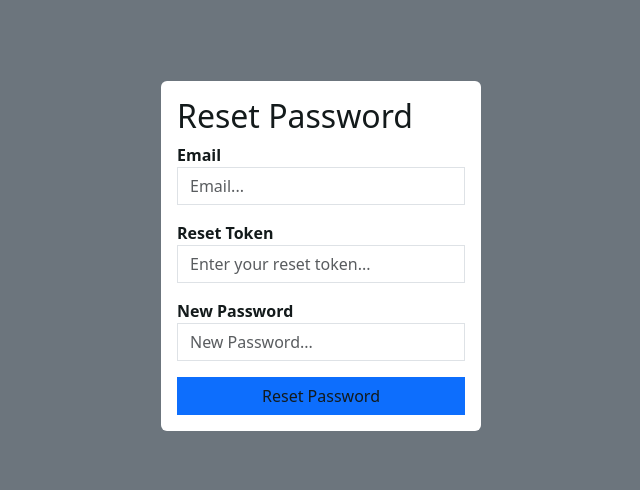
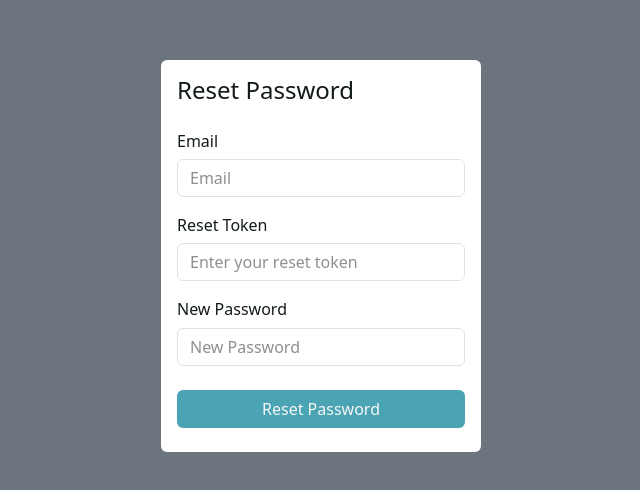
Before and after one commit to kin-kkoy/Atlas-Frontend, a React (Vite) app in the folder TravelItineraryPlanner/: page /reset-password in a window 1280 px wide. Shown: the part 144-634 px from the top of the page, without its empty margins (319-959 px from the left). Built offline with nearby package versions, Linux system fonts and the light colour scheme; no server answers.

Commit message:
applied ui to forgot password and reset password

```diff
--- a/TravelItineraryPlanner/src/ForgotPassword.jsx
+++ b/TravelItineraryPlanner/src/ForgotPassword.jsx
@@ -1,6 +1,7 @@
 import React, { useState } from 'react';
 import axiosInstance from './utils/axios';
 import { Link, useNavigate } from 'react-router-dom';
+import "./styles/ForgotPassword.css"
 
 function ForgotPassword() {
     const [email, setEmail] = useState('');
@@ -13,7 +14,6 @@ function ForgotPassword() {
             .then((response) => {
                 setMessage('Reset token sent! Redirecting to reset page...');
 
-                // Redirect to resetPassword page after 3 secs if request is successful
                 setTimeout(() => {
                     navigate('/reset-password');
                 }, 3000);
@@ -26,26 +26,26 @@ function ForgotPassword() {
 
     return (
         <div className="d-flex justify-content-center align-items-center bg-secondary vh-100">
-            <div className="bg-white p-3 rounded w-25">
-                <h2>Forgot Password</h2>
+            <div className="forgot-password-container bg-white p-3 rounded w-25">
+                <h3>Forgot Password</h3>
                 <form onSubmit={handleSubmit}>
-                    <div className="mb-3">
+                    <div className="mb-4 mt-3">
                         <label htmlFor="email">
-                            <strong>Email</strong>
+                            <h6>Email</h6>
                         </label>
                         <input
                             type="email"
-                            placeholder="Email..."
-                            className="form-control rounded-0"
+                            placeholder="Email"
+                            className="form-control"
                             onChange={(e) => setEmail(e.target.value)}
                         />
                     </div>
-                    <button type="submit" className="btn btn-warning w-100 rounded-0">
+                    <button type="submit" className="btn btn-create w-100 btn-default text-decoration-none">
                         Send Reset Link
                     </button>
-                    <p>
+                    <p className="haveaccountedy d-flex justify-content-center align-items-center mb-3">
                         Received code?
-                        <Link to="/reset-password"> Click here to reset</Link>
+                        <Link to="/reset-password" className="reset-link ms-2"> Click here to reset</Link>
                     </p>
                 </form>
                 {message && <p className="text-center">{message}</p>}
--- a/TravelItineraryPlanner/src/Login.jsx
+++ b/TravelItineraryPlanner/src/Login.jsx
@@ -7,7 +7,7 @@
     function Login() {
         const [email, setEmail] = useState();
         const [password, setPassword] = useState();
-        const [message, setMessage] = useState(); // for messages
+        const [message, setMessage] = useState(); // for messages ni
         const navigate = useNavigate();
 
         const handleSubmit = async (e) => {
@@ -16,17 +16,17 @@
                 const response = await axiosInstance.post("/login", { email, password });
                 if (response.data.token) {
                     console.log('JWT Token:', response.data.token);
-                    console.log('Calendar ID:', response.data.user.calendarId); // Changed from calendar._id to calendarId
+                    console.log('Calendar ID:', response.data.user.calendarId);
 
                     localStorage.setItem('token', response.data.token);
-                    localStorage.setItem('calendarId', response.data.user.calendarId); // Changed from calendar._id to calendarId
+                    localStorage.setItem('calendarId', response.data.user.calendarId);
 
                     navigate('/home');
                 } else {
                     setMessage(response.data.error);
                 }
             } catch (err) {
-                console.error('Login error:', err.response?.data || err); // Add this line for debugging
+                console.error('Login error:', err.response?.data || err);
                 setMessage(err.response?.data?.error || "Login failed");
             }
         };
@@ -68,13 +68,13 @@
                     </form>
                     <div className="d-flex justify-content-between align-items-center mb-3">
                         <p className="mb-0">
-                            <Link to="/forgot-password" className="create-link bg-light text-decoration-none">
+                            <Link to="/forgot-password" className="create-link bg-light">
                                 Forgot password
                             </Link>
                         </p>
 
                         <div className="d-flex align-items-center">
-                            <Link to="/register" className="create-link bg-light text-decoration-none ms-2">
+                            <Link to="/register" className="create-link bg-light ms-2">
                                 Create an account
                             </Link>
                         </div>
--- a/TravelItineraryPlanner/src/Register.jsx
+++ b/TravelItineraryPlanner/src/Register.jsx
@@ -63,7 +63,7 @@ function Register() {
 
     return (
         <div className="register-container d-flex justify-content-center align-items-center bg-secondary vh-100">
-            <div className="bg-white p-3 rounded w-75 col-lg-6 col-md-8 col-sm-12">
+            <div className="bg-white p-3 rounded col-lg-4 col-md-6 col-sm-12">
                 <h3>Create an account.</h3>
                 {message && <div className="alert alert-danger">{message}</div>}
                 <form onSubmit={handleSubmit}>
@@ -157,7 +157,7 @@ function Register() {
                     </button>
                 </form>
                 <div className="haveaccountedy d-flex justify-content-center align-items-center mb-3">
-                    <p className="mb-0">Already Have an Account? </p>
+                    <p className="mb-0">Already have an account? </p>
                     <Link to="/login" className="login-link bg-light text-decoration-none ms-2 m-0">
                         Login
                     </Link>
--- a/TravelItineraryPlanner/src/ResetPassword.jsx
+++ b/TravelItineraryPlanner/src/ResetPassword.jsx
@@ -1,6 +1,7 @@
 import React, { useState } from 'react';
 import axiosInstance from './utils/axios';
 import { useNavigate } from 'react-router-dom';
+import "./styles/ResetPassword.css"
 
 function ResetPassword() {
     const [email, setEmail] = useState('');
@@ -24,43 +25,43 @@ function ResetPassword() {
 
     return (
         <div className="d-flex justify-content-center align-items-center bg-secondary vh-100">
-            <div className="bg-white p-3 rounded w-25">
-                <h2>Reset Password</h2>
+            <div className="reset-password-container bg-white p-3 rounded w-25">
+                <h4>Reset Password</h4>
                 <form onSubmit={handleSubmit}>
-                    <div className="mb-3">
+                    <div className="mb-3 mt-4">
                         <label htmlFor="email">
-                            <strong>Email</strong>
+                            <h6>Email</h6>
                         </label>
                         <input
                             type="email"
-                            placeholder="Email..."
-                            className="form-control rounded-0"
+                            placeholder="Email"
+                            className="form-control"
                             onChange={(e) => setEmail(e.target.value)}
                         />
                     </div>
                     <div className="mb-3">
                         <label htmlFor="resetToken">
-                            <strong>Reset Token</strong>
+                            <h6>Reset Token</h6>
                         </label>
                         <input
                             type="text"
-                            placeholder="Enter your reset token..."
-                            className="form-control rounded-0"
+                            placeholder="Enter your reset token"
+                            className="form-control"
                             onChange={(e) => setResetToken(e.target.value)}
                         />
                     </div>
-                    <div className="mb-3">
+                    <div className="mb-4">
                         <label htmlFor="newPassword">
-                            <strong>New Password</strong>
+                            <h6>New Password</h6>
                         </label>
                         <input
                             type="password"
-                            placeholder="New Password..."
-                            className="form-control rounded-0"
+                            placeholder="New Password"
+                            className="form-control"
                             onChange={(e) => setNewPassword(e.target.value)}
                         />
                     </div>
-                    <button type="submit" className="btn btn-primary w-100 rounded-0">
+                    <button type="submit" className="btn btn-create w-100 btn-default text-decoration-none mb-2">
                         Reset Password
                     </button>
                 </form>
--- /dev/null
+++ b/TravelItineraryPlanner/src/styles/ForgotPassword.css
@@ -0,0 +1,12 @@
+.forgot-password-container input::placeholder {
+    color: #8f8f8f;
+}
+.reset-link {
+    color: #F43E4A;
+    text-decoration: none;
+}
+
+.reset-link:hover {
+    color: #F43E4A;
+    text-decoration: underline;
+}
--- a/TravelItineraryPlanner/src/styles/Login.css
+++ b/TravelItineraryPlanner/src/styles/Login.css
@@ -23,9 +23,10 @@
 
 .create-link {
     color: #F43E4A;
+    text-decoration: none;
 }
 
 .create-link:hover {
     color: #F43E4A;
-    text-decoration: underline !important;
+    text-decoration: underline;
 }
--- /dev/null
+++ b/TravelItineraryPlanner/src/styles/ResetPassword.css
@@ -0,0 +1,3 @@
+.reset-password-container input::placeholder {
+    color: #8f8f8f;
+}
```
